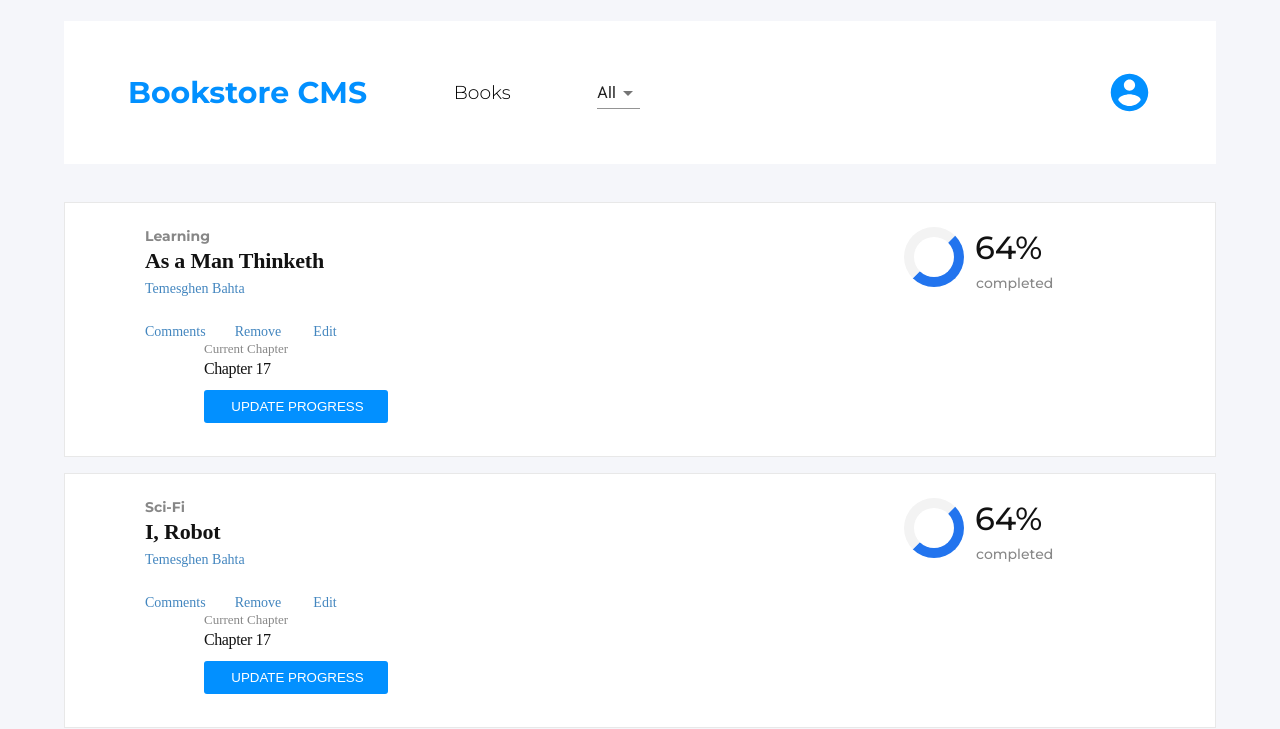
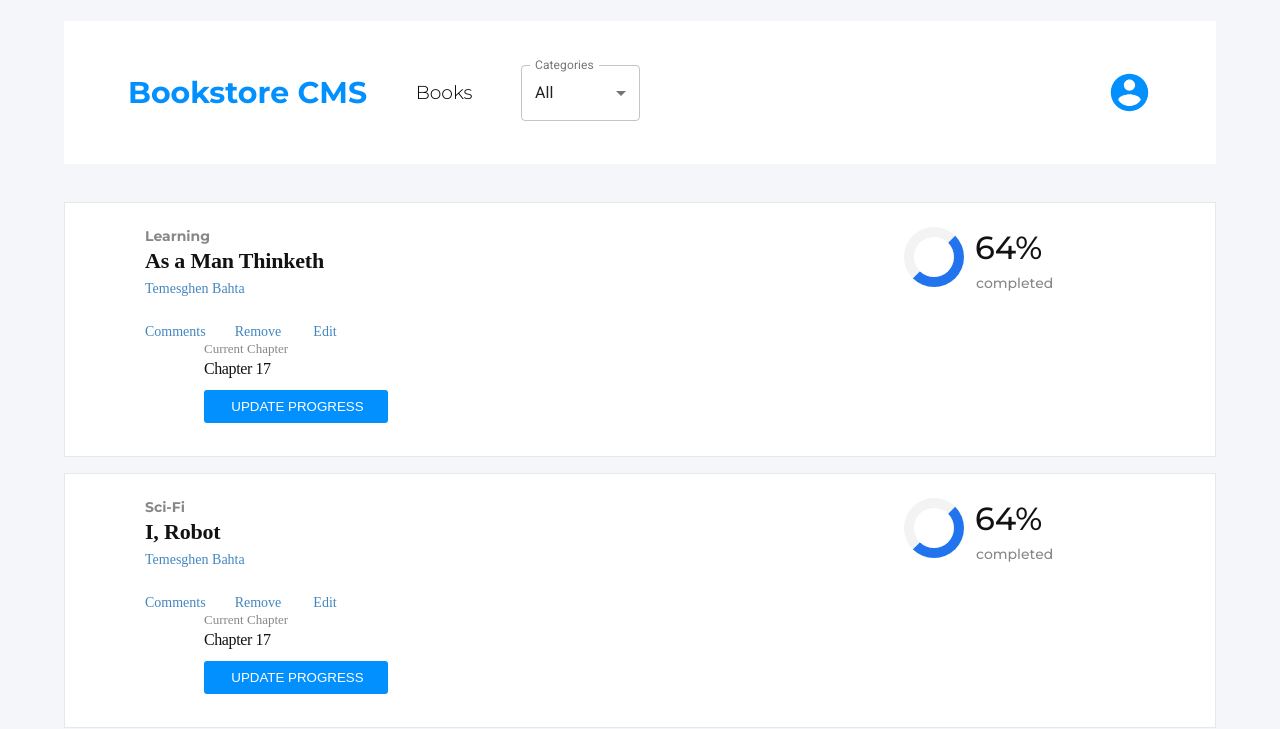
Before and after one commit to temesghentekeste/react-redux-magic-books, a React (Create React App) app: page / in a window 1280 px wide. Shown: the part 128-857 px from the top of the page. Built offline with nearby package versions, Linux system fonts and the light colour scheme.

Commit message:
Change CategoryFilter's select element with Material UI component

```diff
--- a/src/components/CategoryFilter.js
+++ b/src/components/CategoryFilter.js
@@ -1,30 +1,67 @@
 import AccountCircleIcon from '@material-ui/icons/AccountCircle';
 import PropTypes from 'prop-types';
 import React, { useState } from 'react';
-import MenuItem from '@material-ui/core/MenuItem';
-import Select from '@material-ui/core/Select';
-import { makeStyles } from '@material-ui/core/styles';
+import TextField from '@material-ui/core/TextField';
+// import { makeStyles } from '@material-ui/core/styles';
 
-const categories = [
-  'All',
-  'Action',
-  'Biography',
-  'History',
-  'Horror',
-  'Kids',
-  'Learning',
-  'Sci-Fi',
+// const categories = [
+//   'All',
+//   'Action',
+//   'Biography',
+//   'History',
+//   'Horror',
+//   'Kids',
+//   'Learning',
+//   'Sci-Fi',
+// ];
+
+const categoriesV2 = [
+  {
+    value: 'All',
+    label: 'All',
+  },
+  {
+    value: 'Action',
+    label: 'Action',
+  },
+  {
+    value: 'Biography',
+    label: 'Biography',
+  },
+  {
+    value: 'History',
+    label: 'History',
+  },
+  {
+    value: 'Horror',
+    label: 'Horror',
+  },
+
+  {
+    value: 'Kids',
+    label: 'Kids',
+  },
+
+  {
+    value: 'Learning',
+    label: 'Learning',
+  },
+
+  {
+    value: 'Sci-Fi',
+    label: 'Sci-Fi',
+  },
 ];
 
-const useStyles = makeStyles((theme) => ({
-  formControl: {
-    margin: theme.spacing(2),
-    minWidth: 120,
-  },
-}));
+// const useStyles = makeStyles((theme) => ({
+//   formControl: {
+//     margin: theme.spacing(2),
+//     minWidth: 120,
+//   },
+// }));
 
 const CategoryFilter = ({ filterChange }) => {
-  const classes = useStyles();
+  // const classes = useStyles();
 
   const [category, setCategory] = useState('All');
   const handleCategoryChange = (e) => {
@@ -36,7 +73,7 @@ const CategoryFilter = ({ filterChange }) => {
       <div className="categoryFilter__left">
         <h1 className="categoryFilter__left-heading">Bookstore CMS</h1>
         <h3 className="categoryFilter__left-caption">Books</h3>
-        <Select
+        {/* <Select
           value={category}
           onChange={(e) => handleCategoryChange(e)}
           displayEmpty
@@ -48,7 +85,25 @@ const CategoryFilter = ({ filterChange }) => {
               {category}
             </MenuItem>
           ))}
-        </Select>
+        </Select> */}
+        <TextField
+          id="outlined-select-category"
+          name="category"
+          select
+          label="Categories"
+          value={category}
+          onChange={(e) => handleCategoryChange(e)}
+          SelectProps={{
+            native: true,
+          }}
+          variant="outlined"
+        >
+          {categoriesV2.map((option) => (
+            <option key={option.value} value={option.value}>
+              {option.label}
+            </option>
+          ))}
+        </TextField>
       </div>
       <div className="categoryFilter__right">
         <AccountCircleIcon />
--- a/src/containers/BookForm.js
+++ b/src/containers/BookForm.js
@@ -137,7 +137,7 @@ const BookForm = ({ createBook }) => {
             native: true,
           }}
           variant="outlined"
-          className={`${classes.selectEmpty} bookFormContainer__form-select`}
+          className="bookFormContainer__form-select"
         >
           {categoriesV2.map((option) => (
             <option key={option.value} value={option.value}>
```
